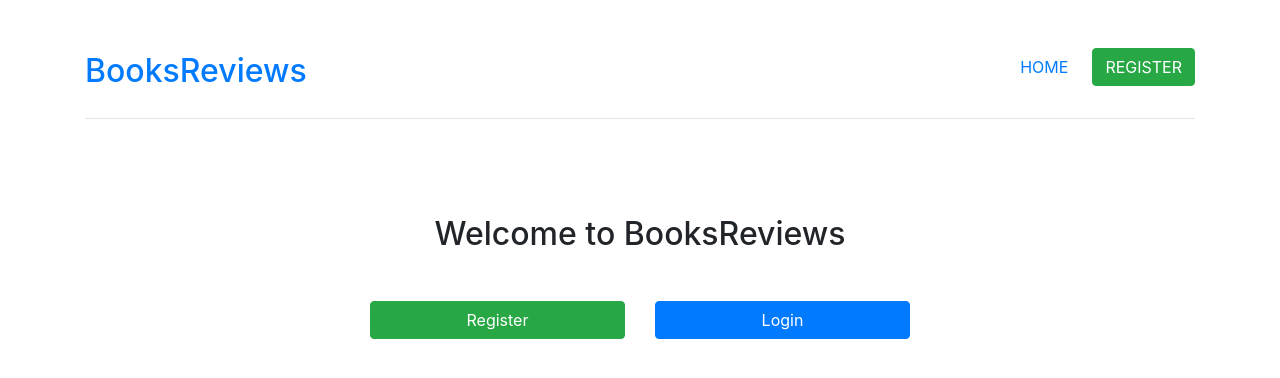
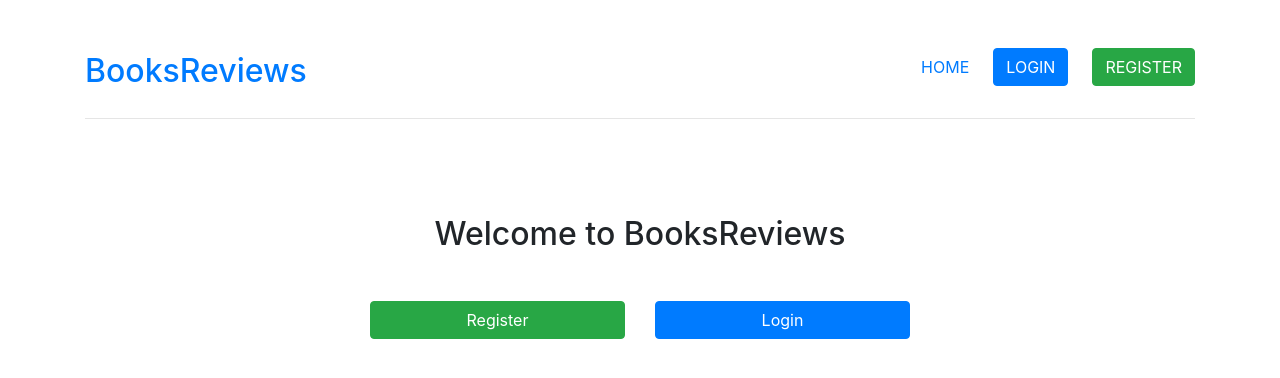
Before and after one commit to AhmedElaguab/books-webapp, a Flask app: page / in a window 1280 px wide. Shown: the top 378 px of the page. Run offline with Flask 2, Linux system fonts and the light colour scheme; some libraries are stand-ins or nearby versions.

Commit message:
Validate login user information

```diff
--- a/application.py
+++ b/application.py
@@ -79,3 +79,33 @@ def register():
 
     # Return registration page for get requests
     return render_template("register.html", errors=errors)
+
+
+@app.route("/login", methods=["GET", "POST"])
+def login():
+
+    errors = {}
+
+    # Check user login
+    if request.method == "POST":
+
+        # Get username
+        username = request.form.get("username")
+
+        # Get password
+        password = request.form.get("password")
+
+        # Get user
+        user = db.execute(
+            "SELECT * FROM users WHERE (username=:username OR email=:username)", {"username": username}).fetchone()
+
+        # Validate the user input values
+        if user is None:
+            errors["username"] = "There is no user with this username"
+
+        if user is not None and password != user[3]:
+            errors["password"] = "The password is wrong"
+
+        return render_template("login.html", errors=errors)
+
+    return render_template("login.html", errors={})
--- a/templates/base.html
+++ b/templates/base.html
@@ -21,7 +21,8 @@
           </div>
           <nav>
             <ul class="d-flex align-items-center list-unstyled">
-              <li><a class="ml-4 text-uppercase" href="/">Home</a></li>
+              <li><a class="ml-4 text-uppercase" href="{{ url_for('index') }}">Home</a></li>
+              <li><a class="ml-4 btn btn-primary text-uppercase" href="{{ url_for('login') }}">Login </a></li>
               <li><a class="ml-4 btn btn-success text-uppercase" href="{{ url_for('register') }}">Register</a></li>
             </ul>
           </nav>
--- a/templates/index.html
+++ b/templates/index.html
@@ -13,7 +13,7 @@
         <a href="{{ url_for('register') }}" class="btn btn-success btn-block">Register</a>
       </div>
       <div class="col">
-        <a href="/" class="btn btn-primary btn-block">Login</a>
+        <a href="{{ url_for('login') }}" class="btn btn-primary btn-block">Login</a>
       </div>
     </div>
   </div>
```
Also changed, not shown: templates/login.html (added, +37 -0 lines).
